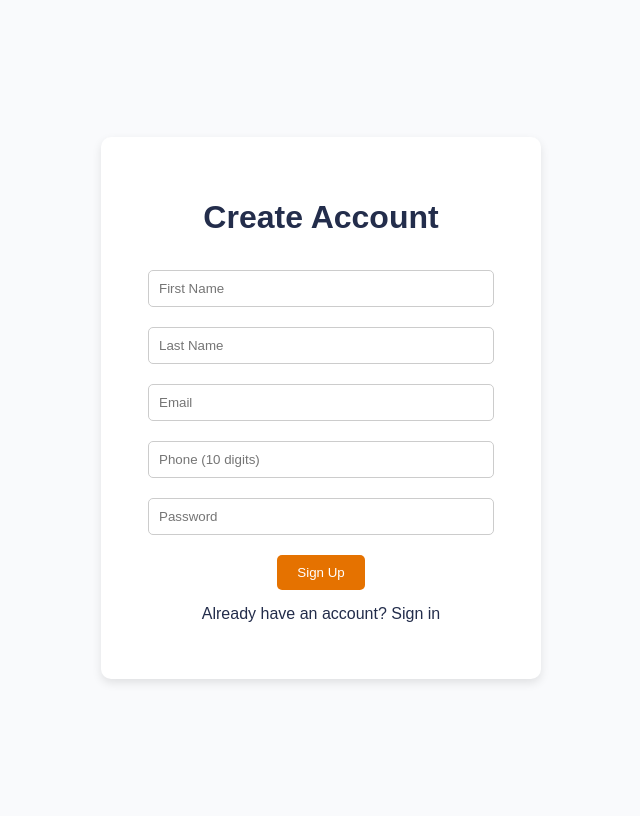
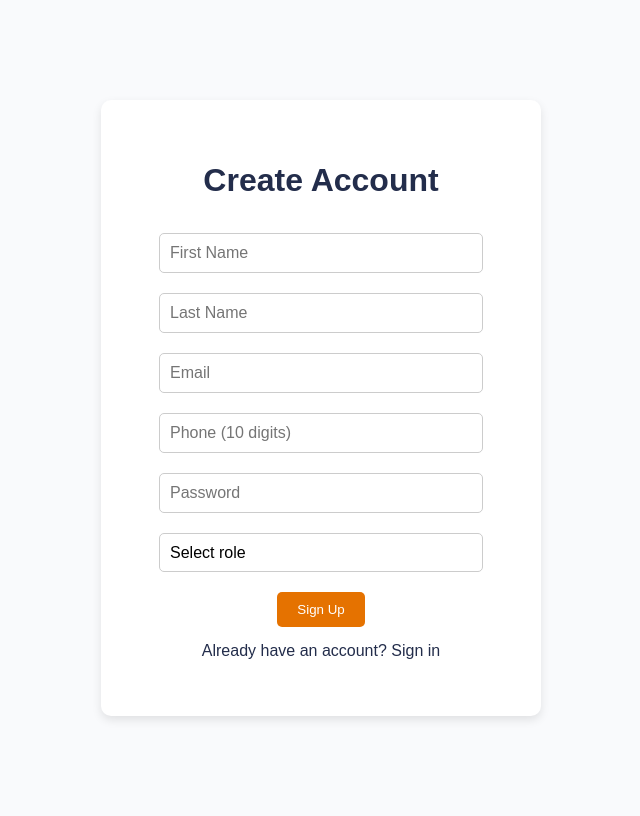
Before and after one commit to fgm2wg/CS4750-Final-Project, a Django app: page /signup/ in a window 1280 px wide. Shown: the whole page, without its empty margins (319-959 px from the left). Run offline with Django 5.2, Linux system fonts and the light colour scheme.

Commit message:
Added roles - Can sign in as guest (only access home and limited profile page) - Can sign up as either student or employee - Role reflected in profile page

```diff
--- a/config/urls.py
+++ b/config/urls.py
@@ -4,6 +4,7 @@ from core import views
 urlpatterns = [
     path("", views.home, name="home"),
     path("login/", views.login, name="login"),
+    path('guest-login/', views.guest_login, name='guest_login'),
     path("signup/", views.signup, name="signup"),
     path("logout/", views.logout, name="logout"),
     path("profile/", views.profile, name="profile"),
--- a/core/templates/core/base.html
+++ b/core/templates/core/base.html
@@ -58,7 +58,9 @@
     <h1>UVA Smart Parking</h1>
     <div class="nav-buttons">
         <a href="{% url 'home' %}" class="button" title="Home"><i class="fa-solid fa-house"></i></a>
-        <a href="{% url 'vehicles' %}" class="button" title="Vehicles"><i class="fa-solid fa-car"></i></a>
+        {% if request.session.user_role != "VISITOR" %}
+            <a href="{% url 'vehicles' %}" class="button" title="Vehicles"><i class="fa-solid fa-car"></i></a>
+        {% endif %}
         <a href="{% url 'profile' %}" class="button" title="Profile"><i class="fa-solid fa-user"></i></a>
         <a href="{% url 'logout' %}" class="button" title="Logout"><i class="fa-solid fa-right-from-bracket"></i></a>
     </div>
--- a/core/templates/core/signup.html
+++ b/core/templates/core/signup.html
@@ -13,25 +13,43 @@
             align-items: center;
             height: 100vh;
         }
+
         .container {
             background: white;
             padding: 40px;
             border-radius: 10px;
-            box-shadow: 0 4px 10px rgba(0,0,0,0.1);
+            box-shadow: 0 4px 10px rgba(0, 0, 0, 0.1);
             width: 360px;
             text-align: center;
         }
+
         h1 {
             margin-bottom: 24px;
             color: #232d4b;
         }
-        input {
+
+        input, select {
             width: 90%;
             padding: 10px;
             margin: 10px 0;
             border-radius: 5px;
             border: 1px solid #ccc;
+            font-family: inherit;
+            font-size: 16px;
+            box-sizing: border-box;
         }
+
+        select {
+            -webkit-appearance: none;
+            -moz-appearance: none;
+            appearance: none;
+            background-color: white;
+            background-repeat: no-repeat;
+            background-position: right 10px center;
+            background-size: 12px;
+            padding-right: 30px;
+        }
+
         button {
             background-color: #e57200;
             color: white;
@@ -42,17 +60,21 @@
             cursor: pointer;
             transition: background 0.3s;
         }
+
         button:hover {
             background-color: #cc6600;
         }
+
         .error {
             color: red;
             margin-top: 10px;
         }
+
         .success {
             color: green;
             margin-top: 10px;
         }
+
         a {
             color: #232d4b;
             text-decoration: none;
@@ -69,6 +91,24 @@
         <input type="email" name="email" placeholder="Email" required><br>
         <input type="text" name="phone" placeholder="Phone (10 digits)" required pattern="\d{10}" title="10 digits"><br>
         <input type="password" name="password" placeholder="Password" required><br>
+        <select name="role" id="roleSelect" required>
+            <option value="">Select role</option>
+            <option value="STUDENT">Student</option>
+            <option value="EMPLOYEE">Employee</option>
+        </select><br>
+
+        <div id="studentFields" style="display:none;">
+            <input type="text" name="uva_student_id" placeholder="UVA Student ID"><br>
+            <input type="text" name="level" placeholder="Level (Undergrad/Grad)"><br>
+            <input type="text" name="school" placeholder="School"><br>
+        </div>
+
+        <div id="employeeFields" style="display:none;">
+            <input type="text" name="employee_id" placeholder="Employee ID"><br>
+            <input type="text" name="department" placeholder="Department"><br>
+            <input type="text" name="title" placeholder="Title"><br>
+        </div>
+
         <button type="submit">Sign Up</button>
     </form>
 
@@ -78,5 +118,33 @@
 
     <p style="margin-top:15px;">Already have an account? <a href="{% url 'login' %}">Sign in</a></p>
 </div>
+
+<script>
+    const roleSelect = document.getElementById('roleSelect');
+    const studentFields = document.getElementById('studentFields');
+    const employeeFields = document.getElementById('employeeFields');
+
+    const studentInputs = studentFields.querySelectorAll('input');
+    const employeeInputs = employeeFields.querySelectorAll('input');
+
+    roleSelect.addEventListener('change', () => {
+        if (roleSelect.value === 'STUDENT') {
+            studentFields.style.display = 'block';
+            employeeFields.style.display = 'none';
+            studentInputs.forEach(input => input.required = true);
+            employeeInputs.forEach(input => input.required = false);
+        } else if (roleSelect.value === 'EMPLOYEE') {
+            studentFields.style.display = 'none';
+            employeeFields.style.display = 'block';
+            studentInputs.forEach(input => input.required = false);
+            employeeInputs.forEach(input => input.required = true);
+        } else {
+            studentFields.style.display = 'none';
+            employeeFields.style.display = 'none';
+            studentInputs.forEach(input => input.required = false);
+            employeeInputs.forEach(input => input.required = false);
+        }
+    });
+</script>
 </body>
 </html>
--- a/core/views.py
+++ b/core/views.py
@@ -3,6 +3,7 @@ from django.shortcuts import render, redirect
 from django.db import connection
 from django.contrib import messages
 from django.contrib.auth.hashers import make_password, check_password
+import uuid
 
 
 def home(request):
@@ -50,17 +51,43 @@ def login(request):
 
         if row:
             user_id, password_hash = row
-
             if check_password(password, password_hash):
                 request.session["user_id"] = user_id
+                request.session["user_role"] = "REGISTERED"
                 messages.success(request, "Login successful.")
                 return redirect("home")
             else:
                 messages.error(request, "Invalid password.")
         else:
             messages.error(request, "Email not found.")
+    return render(request, "core/login.html")
 
-    return render(request, "core/login.html")
+
+def guest_login(request):
+    request.session.flush()
+
+    random_suffix = str(uuid.uuid4())[:8]
+    guest_email = f"guest_{random_suffix}@guest.local"
+    guest_phone = "0000000000"
+
+    with connection.cursor() as cursor:
+        cursor.execute("""
+            INSERT INTO user (first_name, last_name, email, phone_usa, password_hash)
+            VALUES (%s, %s, %s, %s, %s)
+        """, ["Guest", f"Visitor{random_suffix}", guest_email, guest_phone, "GUEST"])
+
+        new_user_id = cursor.lastrowid
+
+        cursor.execute("""
+            INSERT INTO visitor (user_id, affiliation_note)
+            VALUES (%s, %s)
+        """, [new_user_id, "Guest access – not a UVA-affiliated account"])
+
+    request.session["user_id"] = new_user_id
+    request.session["user_role"] = "VISITOR"
+
+    messages.success(request, "You are logged in as a guest.")
+    return redirect("home")
 
 
 def signup(request):
@@ -70,9 +97,10 @@ def signup(request):
         email = request.POST.get("email")
         phone = request.POST.get("phone")
         password = request.POST.get("password")
+        role = request.POST.get("role")
 
-        if not all([first_name, last_name, email, phone, password]):
-            messages.error(request, "All fields are required.")
+        if not all([first_name, last_name, email, phone, password, role]):
+            messages.error(request, "All fields including role are required.")
             return render(request, "core/signup.html")
 
         password_hash = make_password(password)
@@ -83,6 +111,24 @@ def signup(request):
                     INSERT INTO user (first_name, last_name, email, phone_usa, password_hash)
                     VALUES (%s, %s, %s, %s, %s)
                 """, [first_name, last_name, email, phone, password_hash])
+                user_id = cursor.lastrowid
+
+                if role == "STUDENT":
+                    uva_id = request.POST.get("uva_student_id")
+                    level = request.POST.get("level")
+                    school = request.POST.get("school")
+                    cursor.execute("""
+                        INSERT INTO student(user_id, uva_student_id, level, school)
+                        VALUES (%s, %s, %s, %s)
+                    """, [user_id, uva_id, level, school])
+                elif role == "EMPLOYEE":
+                    emp_id = request.POST.get("employee_id")
+                    dept = request.POST.get("department")
+                    title = request.POST.get("title")
+                    cursor.execute("""
+                        INSERT INTO employee(user_id, employee_id, department, title)
+                        VALUES (%s, %s, %s, %s)
+                    """, [user_id, emp_id, dept, title])
 
             messages.success(request, "Account created successfully! Please login.")
             return redirect("login")
@@ -108,13 +154,31 @@ def profile(request):
 
     with connection.cursor() as cursor:
         cursor.execute("""
-            SELECT first_name, last_name, email, phone_usa
-            FROM user
-            WHERE user_id = %s
+            SELECT u.first_name, u.last_name, u.email, u.phone_usa,
+                   s.uva_student_id, s.level, s.school,
+                   e.employee_id, e.department, e.title,
+                   v.affiliation_note
+            FROM user u
+            LEFT JOIN student s ON u.user_id = s.user_id
+            LEFT JOIN employee e ON u.user_id = e.user_id
+            LEFT JOIN visitor v ON u.user_id = v.user_id
+            WHERE u.user_id = %s
         """, [request.session["user_id"]])
-        row = cursor.fetchone()
+        user_row = cursor.fetchone()
 
-    return render(request, "core/profile.html", {"user": row})
+    if not user_row:
+        messages.error(request, "User not found.")
+        return redirect("login")
+
+    role = "Student" if user_row[4] else "Employee" if user_row[7] else "Visitor"
+
+    return render(request, "core/profile.html", {
+        "user": user_row,
+        "role": role,
+        "modal_open": False,
+        "new_password_value": "",
+        "confirm_password_value": ""
+    })
 
 
 def delete_account(request):
@@ -186,6 +250,7 @@ def change_password(request):
         "new_password_value": new_password_value,
         "confirm_password_value": confirm_password_value
     })
+
 
 def vehicles(request):
     if "user_id" not in request.session:
```
Also changed, not shown: core/templates/core/login.html (+23 -2 lines), core/templates/core/profile.html (+16 -2 lines). Lines whose indentation alone changed are shown as unchanged.
